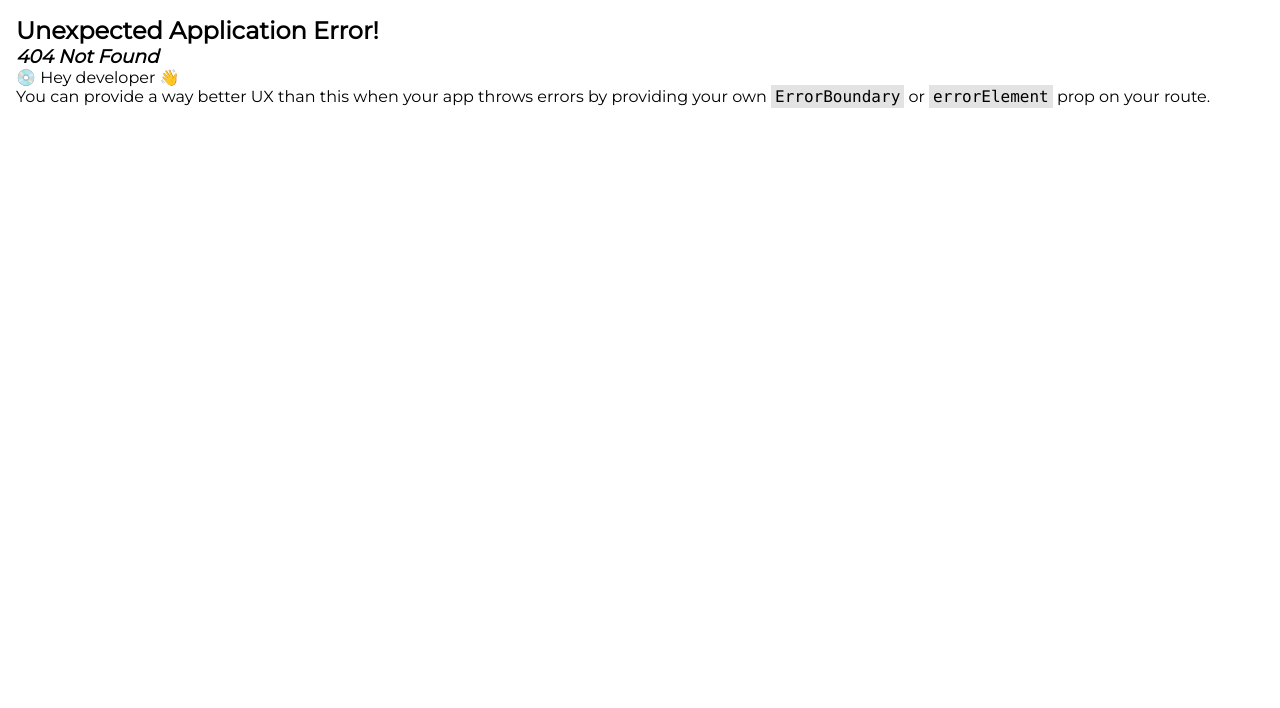
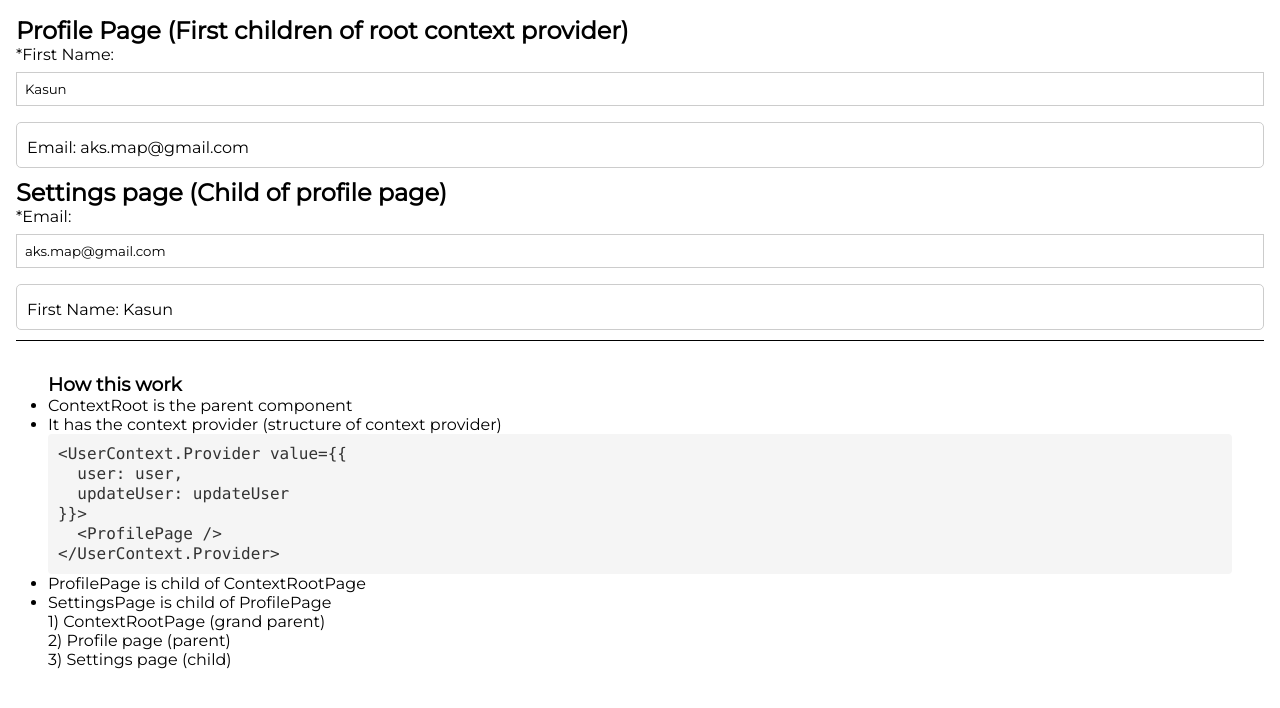
Before and after one commit to Kasun002/react-fundamentals, a React (Create React App) app: page /react-fundamentals/user-context-page in a window 1280 px wide. Before the commit this address had no page. Shown: the top 708 px of the page. Built offline with nearby package versions, Linux system fonts and the light colour scheme.

Commit message:
EX 3-2 : Share data using context

```diff
--- a/src/App.Routing.tsx
+++ b/src/App.Routing.tsx
@@ -7,6 +7,8 @@ import ListPage from "./pages/ListPage";
 import NavPage from "./pages/NavPage";
 import ProductDetailPage from "./pages/ProductDetailPage";
 import ProductPage from "./pages/ProductPage";
+import ContextRoot from "./pages/context/ContextRoot";
+import ContextRootPage from "./pages/context/ContextRoot";
 
 const router = createBrowserRouter(
     [
@@ -38,6 +40,10 @@ const router = createBrowserRouter(
             path: "/product-detail-page",
             element: <ProductDetailPage />
         },
+        {
+            path: "/user-context-page",
+            element: <ContextRootPage />
+        },
     ],
     { basename: '/react-fundamentals' }
 );
--- a/src/index.css
+++ b/src/index.css
@@ -17,3 +17,24 @@ code {
   display: flex;
   flex-direction: column;
 }
+
+.divider {
+  width: 100%;
+  height: 1px;
+  background-color: #000;
+}
+
+pre {
+  background-color: #f5f5f5;
+  padding: 10px;
+  border-radius: 4px;
+  font-family: 'Courier New', monospace;
+}
+
+code {
+  color: #333;
+}
+
+.p-2 {
+  padding: 2rem;
+}
--- /dev/null
+++ b/src/interfaces/TUser.ts
@@ -0,0 +1,20 @@
+export type TUser = {
+    firstName: string;
+    lastName: string;
+    nickname: string;
+    phoneNumber: string;
+    email: string;
+  };
+
+  export type TUserContextType = {
+    user: TUser;
+    updateUser: (updatedUser: Partial<TUser>) => void;
+  };
+
+  export const initialUser: TUser = {
+    firstName: "Kasun",
+    lastName: "Abaywardana",
+    nickname: "kasun002",
+    phoneNumber: "770350545",
+    email: "aks.map@gmail.com"
+  };
--- a/src/pages/HomePage.tsx
+++ b/src/pages/HomePage.tsx
@@ -22,6 +22,9 @@ const HomePage: React.FC = () => {
             <div>
                 <Link to="/product-detail-page">Product Detail (Submit general form)</Link>
             </div>
+            <div>
+                <Link to="/user-context-page">Context (Share the data between multiple component using context API)</Link>
+            </div>
         </div>
     )
 }
--- /dev/null
+++ b/src/pages/context/ContextRoot.tsx
@@ -0,0 +1,44 @@
+import React, { useState } from "react";
+import { TUser, initialUser } from "../../interfaces/TUser";
+import UserContext from "./UserContext";
+import ProfilePage from "./profile/ProfilePage";
+
+const ContextRootPage: React.FC = () => {
+    const [user, setUser] = useState<TUser>(initialUser);
+
+    const updateUser = (updatedUser: Partial<TUser>) => {
+        setUser((prevUser) => ({ ...prevUser, ...updatedUser }));
+    };
+    return (
+        <UserContext.Provider value={{ user, updateUser }}>
+            <ProfilePage />
+            <div className="divider"></div>
+            <div className="p-2">
+                <h3>How this work</h3>
+                <ul>
+                    <li>ContextRoot is the parent component</li>
+                    <li>It has the context provider (structure of context provider)
+                        <pre>
+                            <code>
+                                {"<UserContext.Provider value={{\n"}
+                                {"  user: user,\n"}
+                                {"  updateUser: updateUser\n"}
+                                {"}}>\n"}
+                                {"  <ProfilePage />\n"}
+                                {"</UserContext.Provider>"}
+                            </code>
+                        </pre>
+                    </li>
+                    <li>ProfilePage is child of ContextRootPage </li>
+                    <li>SettingsPage is child of ProfilePage</li>
+                    <div>1) ContextRootPage (grand parent) </div>
+                    <div>2) Profile page (parent) </div>
+                    <div>3) Settings page (child)</div>
+                </ul>
+            </div>
+        </UserContext.Provider>
+
+    );
+}
+
+export default ContextRootPage;
--- /dev/null
+++ b/src/pages/context/UserContext.tsx
@@ -0,0 +1,9 @@
+import { createContext } from "react";
+import { TUserContextType, initialUser } from "../../interfaces/TUser";
+
+const UserContext = createContext<TUserContextType>({
+  user: initialUser,
+  updateUser: () => {},
+});
+
+export default UserContext;
--- /dev/null
+++ b/src/pages/context/profile/ProfilePage.tsx
@@ -0,0 +1,34 @@
+import React, { useContext } from "react";
+import UserContext from "../UserContext";
+import SettingsPage from "../setting/SettingsPage";
+
+const ProfilePage: React.FC = () => {
+    const { user, updateUser } = useContext(UserContext);
+
+    return (
+        <>
+            <h2>Profile Page (First children of root context provider)</h2>
+            <form className="form" autoComplete="off">
+                <div className="form__group">
+                    <label htmlFor="name" className="form__label">
+                        *First Name:
+                    </label>
+                    <input
+                        type="text"
+                        id="name"
+                        name="name"
+                        value={user.firstName}
+                        onChange={(e) => updateUser({ ...user, firstName: e.target.value })}
+                        className="form__input"
+                    />
+                </div>
+                <div className="user-list__item">
+                    <div className="user-list__address">Email: {user.email}</div>
+                </div>
+            </form>
+            <SettingsPage />
+        </>
+    );
+}
+
+export default ProfilePage;
--- /dev/null
+++ b/src/pages/context/setting/SettingsPage.tsx
@@ -0,0 +1,32 @@
+import React, { useContext } from "react";
+import UserContext from "../UserContext";
+
+const SettingsPage: React.FC = () => {
+    const { user, updateUser } = useContext(UserContext);
+
+    return (
+        <>
+            <h2>Settings page (Child of profile page)</h2>
+            <form className="form" autoComplete="off">
+                <div className="form__group">
+                    <label htmlFor="name" className="form__label">
+                        *Email:
+                    </label>
+                    <input
+                        type="email"
+                        id="email"
+                        name="email"
+                        value={user.email}
+                        onChange={(e) => updateUser({ ...user, email: e.target.value })}
+                        className="form__input"
+                    />
+                </div>
+                <div className="user-list__item">
+                    <div className="user-list__address">First Name: {user.firstName}</div>
+                </div>
+            </form>
+        </>
+    );
+}
+
+export default SettingsPage;
```
